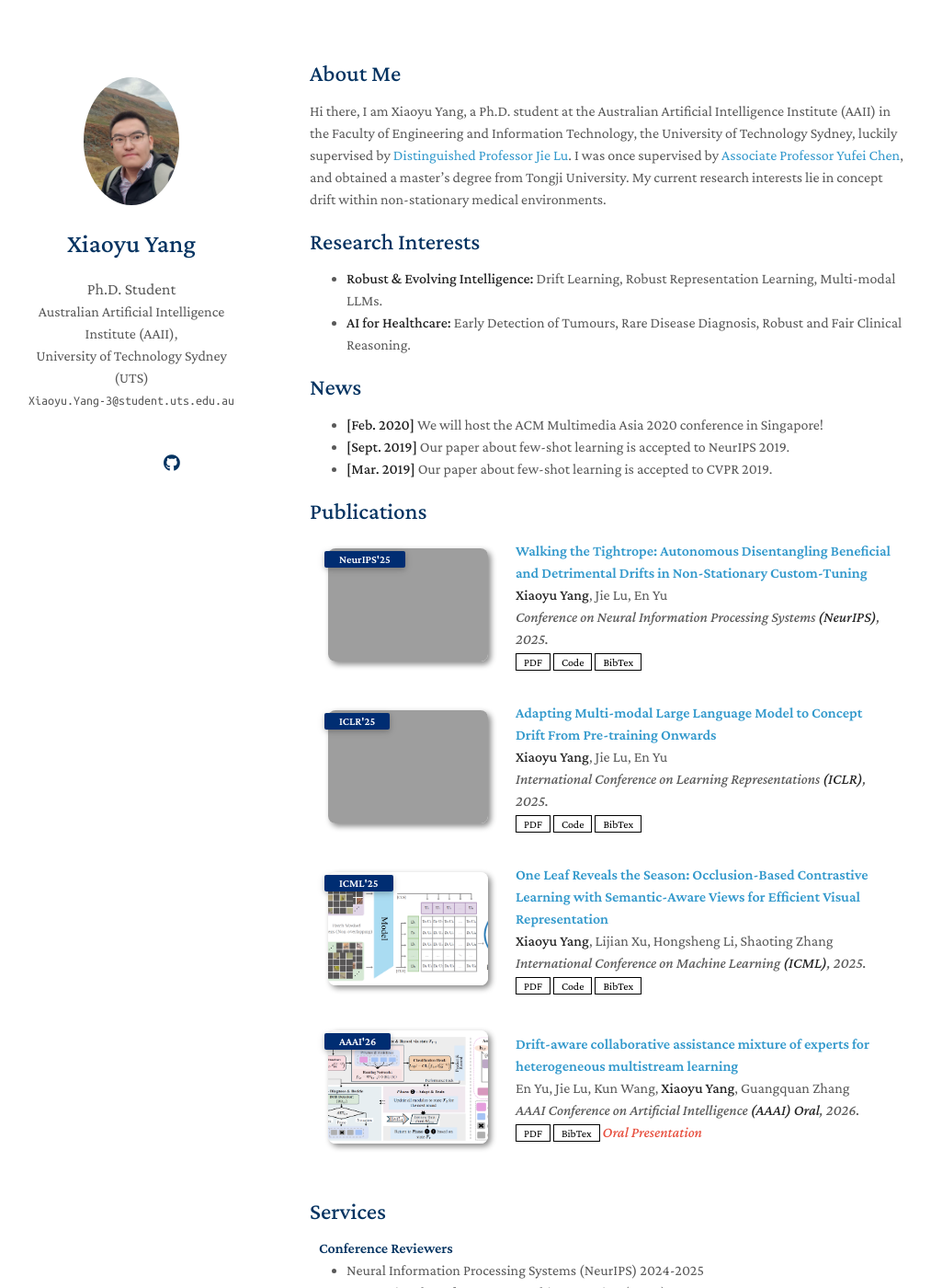
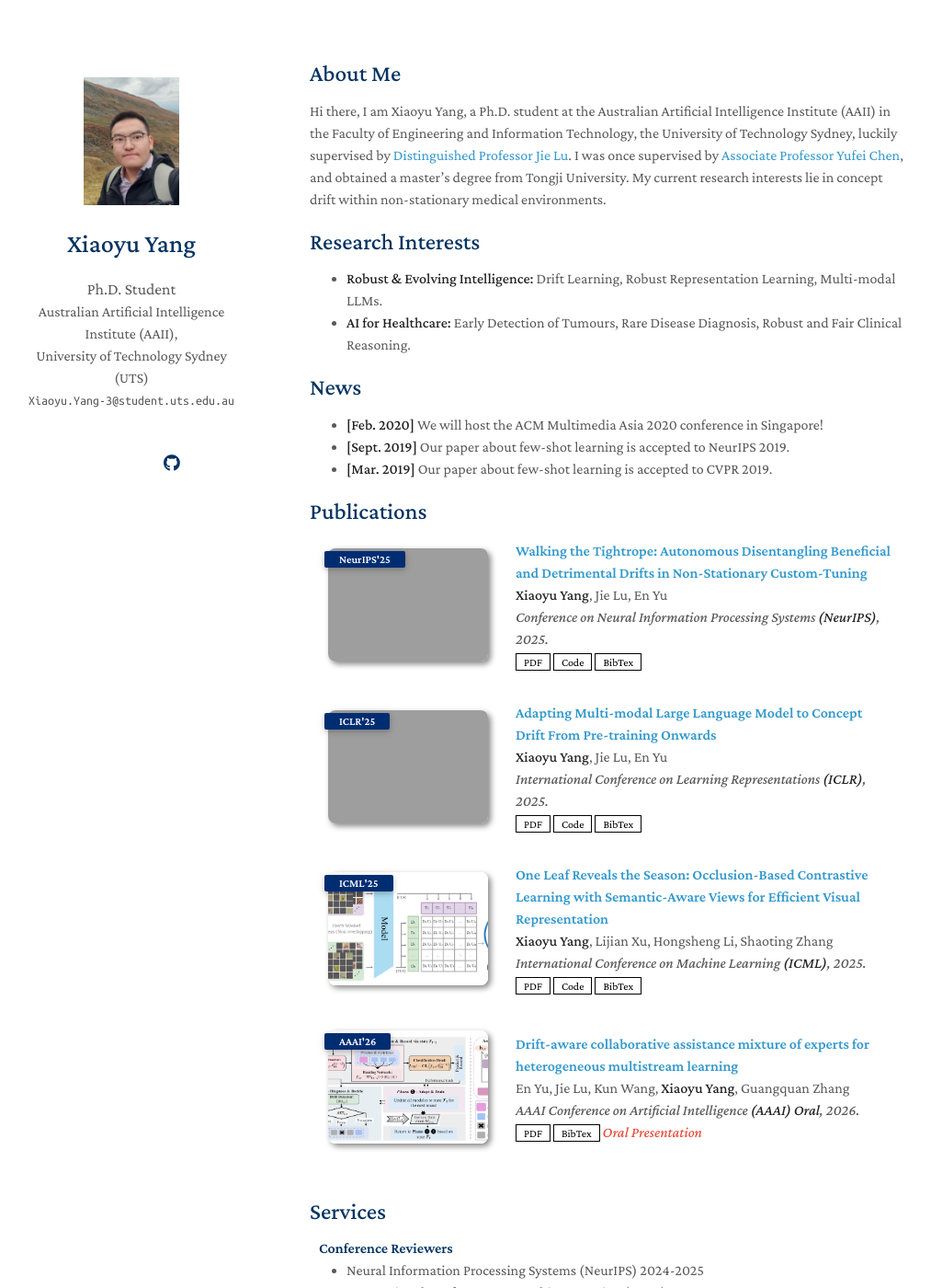
Before and after one commit to XiaoyuYoung/XiaoyuYoung.github.io, a Jekyll site: the page built from index.md, in a window 1280 px wide and 1400 px high. Shown: the whole window at 92% size, without its empty margins (133-1146 px from the left). Built offline with Jekyll 4.4.1, drawn with Linux system fonts in a browser that asks for light colours; a style sheet for code colours, icons or effects is not loaded; our own code applies the rules of GitHub Pages for plain Markdown files; grey boxes are pictures that could not be loaded.

Commit message:
Update style.scss

```diff
--- a/assets/css/style.scss
+++ b/assets/css/style.scss
@@ -2,3 +2,10 @@
 ---
 
 @import "minimal-light";
+
+.image.avatar img {
+    /* 找到这一行，把 50% 改为 0 */
+    border-radius: 0;
+    /* 如果你想要一点点微弱的圆角（看起来更高级），可以设为 4px 或 8px */
+    /* border-radius: 4px; */
+}
```
